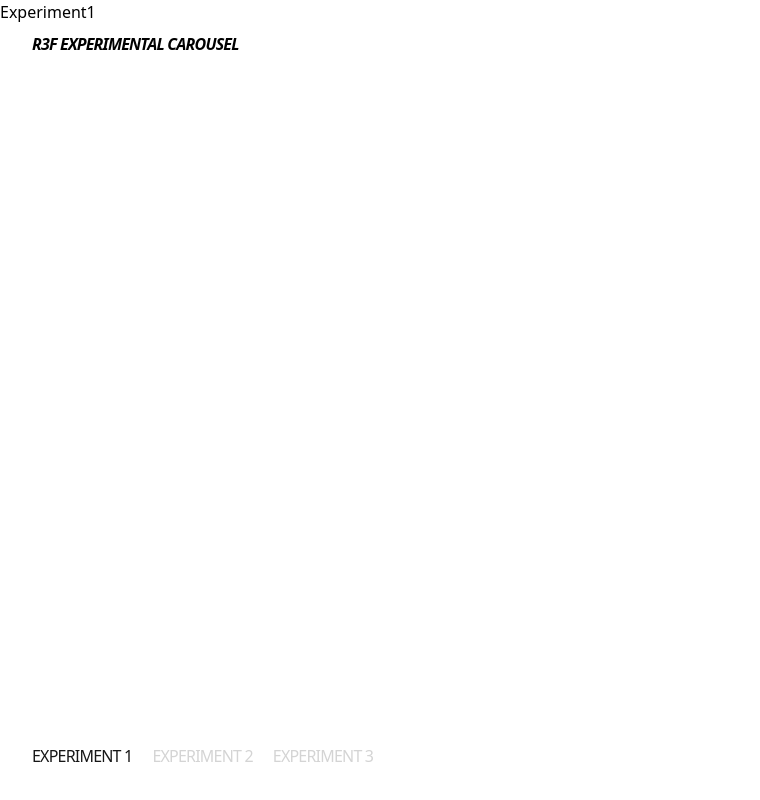
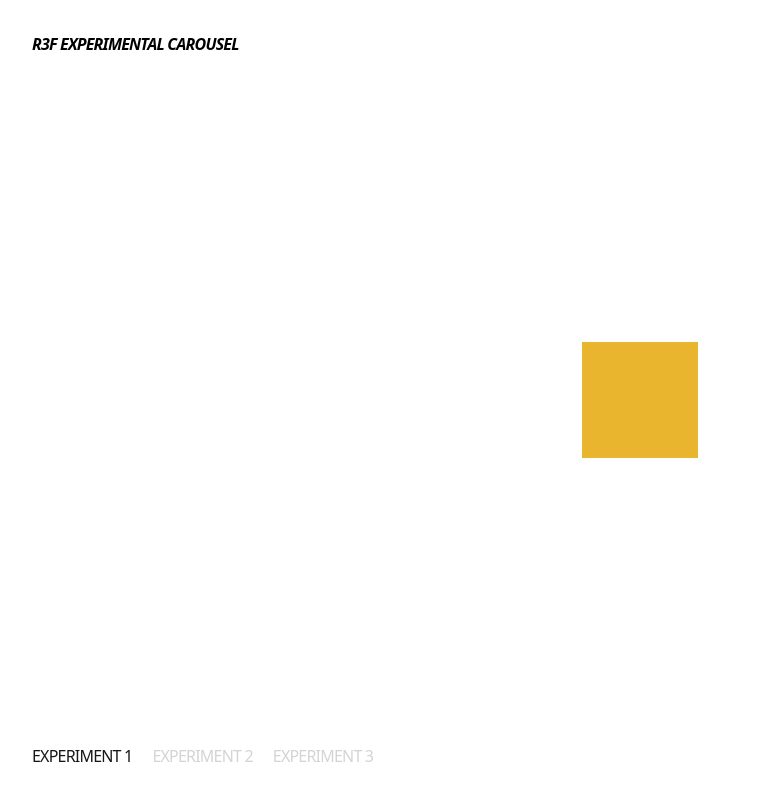
Before and after one commit to colindmg/r3f-experimental-carousel, a React (Vite) app: page / in a window 1280 px wide. Shown: the whole page, without its empty margins (0-760 px from the left). Built offline with nearby package versions, Linux system fonts and the light colour scheme.

Commit message:
Installing R3F

```diff
--- a/package.json
+++ b/package.json
@@ -10,12 +10,16 @@
     "preview": "vite preview"
   },
   "dependencies": {
+    "@react-three/drei": "^10.7.6",
+    "@react-three/fiber": "^9.4.0",
     "@tailwindcss/vite": "^4.1.17",
+    "@types/three": "^0.181.0",
     "lenis": "^1.3.15",
     "react": "^19.2.0",
     "react-dom": "^19.2.0",
     "react-router": "^7.9.5",
-    "tailwindcss": "^4.1.17"
+    "tailwindcss": "^4.1.17",
+    "three": "^0.181.1"
   },
   "devDependencies": {
     "@eslint/js": "^9.39.1",
--- a/src/components/Overlay.tsx
+++ b/src/components/Overlay.tsx
@@ -3,11 +3,11 @@ import { NavLink, Outlet } from "react-router";
 const Overlay = () => {
   return (
     <>
-      <div className="overlay fixed inset-0 p-8 flex flex-col gap-4 justify-between z-10">
+      <div className="overlay fixed inset-0 p-8 flex flex-col gap-4 justify-between z-10 pointer-events-none">
         <h1 className="font-bold italic tracking-tighter">
           R3F EXPERIMENTAL CAROUSEL
         </h1>
-        <div className="uppercase flex gap-5 tracking-tighter">
+        <div className="uppercase flex gap-5 tracking-tighter pointer-events-auto">
           <NavLink
             to="/"
             className={({ isActive }) =>
--- a/src/pages/Experiment1.tsx
+++ b/src/pages/Experiment1.tsx
@@ -1,5 +1,25 @@
+import { OrbitControls } from "@react-three/drei";
+import { Canvas } from "@react-three/fiber";
+
 const Experiment1 = () => {
-  return <div>Experiment1</div>;
+  return (
+    <Canvas
+      style={{
+        position: "fixed",
+        top: 0,
+        bottom: 0,
+        left: 0,
+        right: 0,
+      }}
+    >
+      <OrbitControls />
+      <ambientLight intensity={3} />
+      <mesh>
+        <boxGeometry />
+        <meshStandardMaterial color="orange" />
+      </mesh>
+    </Canvas>
+  );
 };
 
 export default Experiment1;
```
Also changed, not shown: 1 other file (tests, documents, lock files or other folders).
